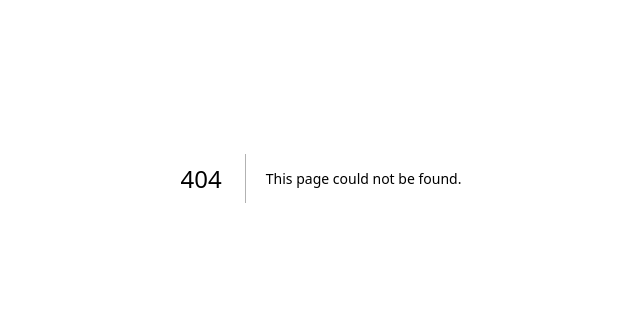
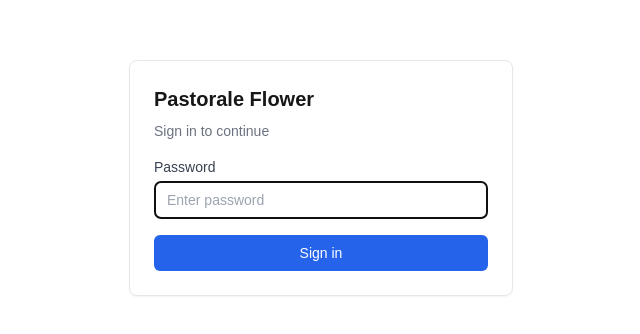
Before and after one commit to codewen/Pastorale-flower-app, a Next.js app: page /auth/signin in a window 1280 px wide. Before the commit this address had no page. Shown: the part 222-556 px from the top of the page, without its empty margins (319-959 px from the left). Built offline with nearby package versions, Linux system fonts and the light colour scheme.

Commit message:
auth added

```diff
--- /dev/null
+++ b/app/api/auth/[...nextauth]/route.ts
@@ -0,0 +1,62 @@
+import NextAuth from "next-auth";
+import CredentialsProvider from "next-auth/providers/credentials";
+
+// 通用密码（可改为环境变量 AUTH_PASSWORD，未设置则用此默认值）
+const SHARED_PASSWORD =
+  process.env.AUTH_PASSWORD || "pastorale";
+
+// NextAuth 需要 NEXTAUTH_SECRET（生产必须设）；本地开发可省略，用下方 fallback
+const secret =
+  process.env.NEXTAUTH_SECRET ||
+  (process.env.NODE_ENV === "development" ? "pastorale-dev-secret" : undefined);
+
+const handler = NextAuth({
+  trustHost: true,
+  secret,
+  providers: [
+    CredentialsProvider({
+      name: "Credentials",
+      credentials: {
+        username: { label: "Username", type: "text", placeholder: "任意" },
+        password: { label: "Password", type: "password" },
+      },
+      async authorize(credentials) {
+        if (!credentials?.password || credentials.password !== SHARED_PASSWORD) {
+          return null;
+        }
+        return {
+          id: "1",
+          name: credentials.username || "User",
+          email: "user@pastorale.local",
+        };
+      },
+    }),
+  ],
+  session: {
+    strategy: "jwt",
+  },
+  callbacks: {
+    async jwt({ token, user }) {
+      if (user) {
+        token.id = user.id;
+        token.name = user.name;
+        token.email = user.email;
+      }
+      return token;
+    },
+    async session({ session, token }) {
+      if (session.user) {
+        const u = session.user as { id?: string; name?: string | null; email?: string | null };
+        u.id = token.id as string;
+        u.name = token.name as string;
+        u.email = token.email as string;
+      }
+      return session;
+    },
+  },
+  pages: {
+    signIn: "/auth/signin",
+  },
+});
+
+export { handler as GET, handler as POST };
--- /dev/null
+++ b/app/auth/signin/page.tsx
@@ -0,0 +1,74 @@
+"use client";
+
+import { useState } from "react";
+import { signIn } from "next-auth/react";
+import { useSearchParams } from "next/navigation";
+
+export default function SignInPage() {
+  const [password, setPassword] = useState("");
+  const [error, setError] = useState("");
+  const [loading, setLoading] = useState(false);
+  const searchParams = useSearchParams();
+  const callbackUrl = searchParams.get("callbackUrl") || "/";
+
+  async function handleSubmit(e: React.FormEvent) {
+    e.preventDefault();
+    setError("");
+    setLoading(true);
+    try {
+      const res = await signIn("credentials", {
+        password,
+        username: "user",
+        redirect: false,
+      });
+      if (res?.error) {
+        setError("Wrong password.");
+        setLoading(false);
+        return;
+      }
+      if (res?.ok) {
+        window.location.href = callbackUrl;
+        return;
+      }
+    } catch {
+      setError("Something went wrong.");
+    }
+    setLoading(false);
+  }
+
+  return (
+    <div className="min-h-screen bg-white flex items-center justify-center p-4">
+      <form
+        onSubmit={handleSubmit}
+        className="w-full max-w-sm border border-gray-200 rounded-lg p-6 shadow-sm"
+      >
+        <h1 className="text-xl font-semibold mb-2">Pastorale Flower</h1>
+        <p className="text-sm text-gray-500 mb-4">Sign in to continue</p>
+        <label className="block text-sm font-medium text-gray-700 mb-1">
+          Password
+        </label>
+        <input
+          type="password"
+          value={password}
+          onChange={(e) => setPassword(e.target.value)}
+          className="w-full border border-gray-300 rounded-md px-3 py-2 text-sm"
+          placeholder="Enter password"
+          required
+          autoFocus
+        />
+        {error && (
+          <p className="mt-2 text-sm text-red-600" role="alert">
+            {error}
+          </p>
+        )}
+        <button
+          type="submit"
+          disabled={loading}
+          className="mt-4 w-full bg-blue-600 text-white rounded-md py-2 text-sm font-medium hover:bg-blue-700 disabled:opacity-50"
+        >
+          {loading ? "Signing in…" : "Sign in"}
+        </button>
+      </form>
+    </div>
+  );
+}
```
Also changed, not shown: middleware.ts (added, +11 -0 lines), package.json (+10 -9 lines), types/next-auth.d.ts (added, +7 -0 lines), 2 other files (tests, documents, lock files or other folders).
